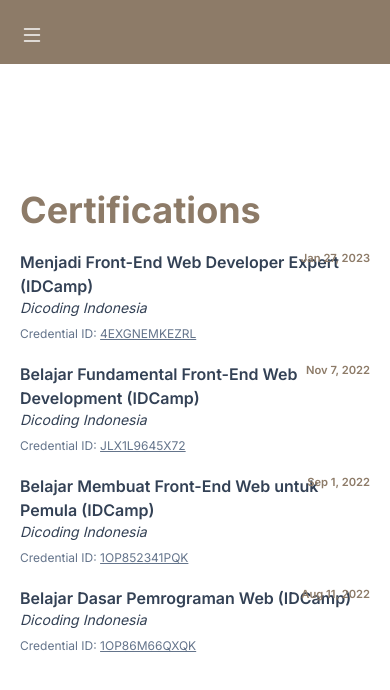
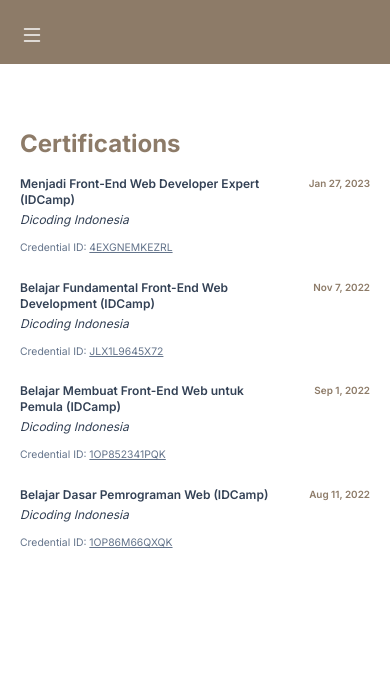
Before and after one commit to ekialfani/portfolio, a React (Create React App) app: page /certifications in a window 390 px wide. Shown: the top 690 px of the page. Built offline with nearby package versions, Linux system fonts and the light colour scheme.

Commit message:
fix: responsive design on the certifications page

```diff
--- a/src/pages/Certifications.js
+++ b/src/pages/Certifications.js
@@ -1,81 +1,82 @@
 function Certifications() {
   return (
-    <div className="h-full flex justify-center flex-col">
+    <div className="h-full md:flex justify-center flex-col">
       <h2
-        className="text-4xl text-custom-shadow font-bold mb-5">
+        className="capitalize text-2xl sm:text-3xl md:text-4xl 2xl:text-6xl font-bold mt-24 mb-4 md:mt-10 md:mb-5 2xl:mb-8 text-custom-shadow">
         Certifications
       </h2>
       <ul>
-        <li className="relative mb-5">
+        <li className="relative mb-6">
           <h3
-            className="font-semibold text-slate-700">
+            className="font-semibold text-xs sm:text-sm md:text-base w-3/4 text-slate-700">
             Menjadi Front-End Web Developer Expert (IDCamp)
           </h3>
           <span
-            className="text-custom-xs text-custom-shadow font-semibold absolute top-0 right-0 capitalize">
+            className="text-[0.62em] md:text-custom-xs text-custom-shadow font-semibold absolute top-0 right-0 capitalize">
             jan 27, 2023
           </span>
           <h4
-            className="capitalize italic mb-2 text-sm text-slate-700">
+            className="capitalize italic mb-3 text-xs mt-1 md:mt-0 sm:text-sm text-slate-700">
             dicoding indonesia
           </h4>
           <p
-            className="text-xs capitalize text-slate-500">
+            className="text-[0.65em] sm:text-xs capitalize text-slate-500">
             credential ID: <a className="underline" href="https://www.dicoding.com/certificates/4EXGNEMKEZRL" target="_blank" rel="noreferrer">4EXGNEMKEZRL</a>
           </p>
         </li>
         <li
-          className="relative mb-5">
+          className="relative mb-6">
           <h3
-            className="font-semibold text-slate-700">
+            className="font-semibold text-xs sm:text-md md:text-base w-3/4 text-slate-700">
             Belajar Fundamental Front-End Web Development (IDCamp)
           </h3>
           <span
-            className="text-custom-xs text-custom-shadow font-semibold absolute top-0 right-0 capitalize">
+            className="text-[0.62em] md:text-custom-xs text-custom-shadow font-semibold absolute top-0 right-0 capitalize">
             Nov 7, 2022
           </span>
           <h4
-            className="capitalize text-sm italic mb-2 text-slate-700">
+            className="capitalize italic mb-3 text-xs mt-1 md:mt-0 sm:text-sm text-slate-700">
             dicoding indonesia
           </h4>
           <p
-            className="text-xs capitalize text-slate-500">
+            className="text-[0.65em] sm:text-xs capitalize text-slate-500">
             credential ID: <a className="underline" href="https://www.dicoding.com/certificates/JLX1L9645X72" target="_blank" rel="noreferrer">JLX1L9645X72</a>
           </p>
         </li>
         <li
-          className="relative mb-5">
+          className="relative mb-6">
           <h3
-            className="font-semibold text-slate-700">
+            className="font-semibold text-xs sm:text-sm md:text-base w-3/4 text-slate-700">
             Belajar Membuat Front-End Web untuk Pemula (IDCamp)
           </h3>
           <span
-            className="text-custom-xs text-custom-shadow font-semibold absolute top-0 right-0 capitalize">
+            className="text-[0.62em] md:text-custom-xs text-custom-shadow font-semibold absolute top-0 right-0 capitalize">
             Sep 1, 2022
           </span>
           <h4
-            className="text-sm capitalize italic mb-2 text-slate-700">
+            className="capitalize italic mb-3 text-xs mt-1 md:mt-0 sm:text-sm text-slate-700">
             dicoding indonesia
           </h4>
           <p
-            className="text-xs capitalize text-slate-500">
+            className="text-[0.65em] sm:text-xs capitalize text-slate-500">
             credential ID: <a className="underline" href="https://www.dicoding.com/certificates/1OP852341PQK" target="_blank" rel="noreferrer">1OP852341PQK</a>
           </p>
         </li>
         <li className="relative">
           <h3
-            className="font-semibold text-slate-700">
+            className="font-semibold text-xs sm:text-sm md:text-base w-3/4 text-slate-700">
             Belajar Dasar Pemrograman Web (IDCamp)
           </h3>
           <span
-            className="text-custom-xs text-custom-shadow font-semibold absolute top-0 right-0 capitalize">
+            className="text-[0.62em] md:text-custom-xs text-custom-shadow font-semibold absolute top-0 right-0 capitalize">
             Aug 11, 2022
           </span>
-          <h4 className="text-sm italic capitalize mb-2 text-slate-700">
+          <h4
+            className="capitalize italic mb-3 text-xs mt-1 md:mt-0 sm:text-sm text-slate-700">
             dicoding indonesia
           </h4>
           <p
-            className="text-xs capitalize text-slate-500">
+            className="text-[0.65em] sm:text-xs capitalize text-slate-500">
             credential ID: <a className="underline" href="https://www.dicoding.com/certificates/1OP86M66QXQK" target="_blank" rel="noreferrer">1OP86M66QXQK</a>
           </p>
         </li>
```
